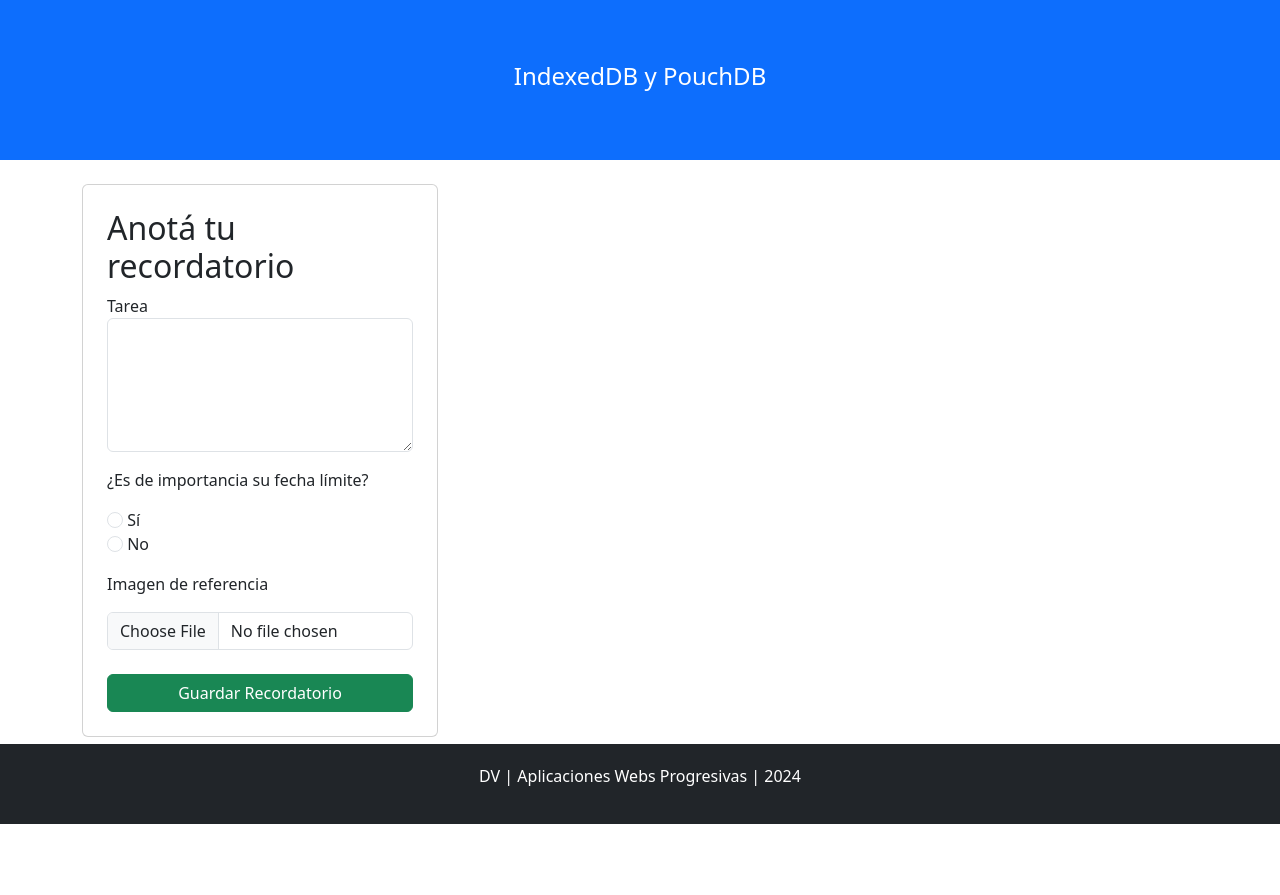
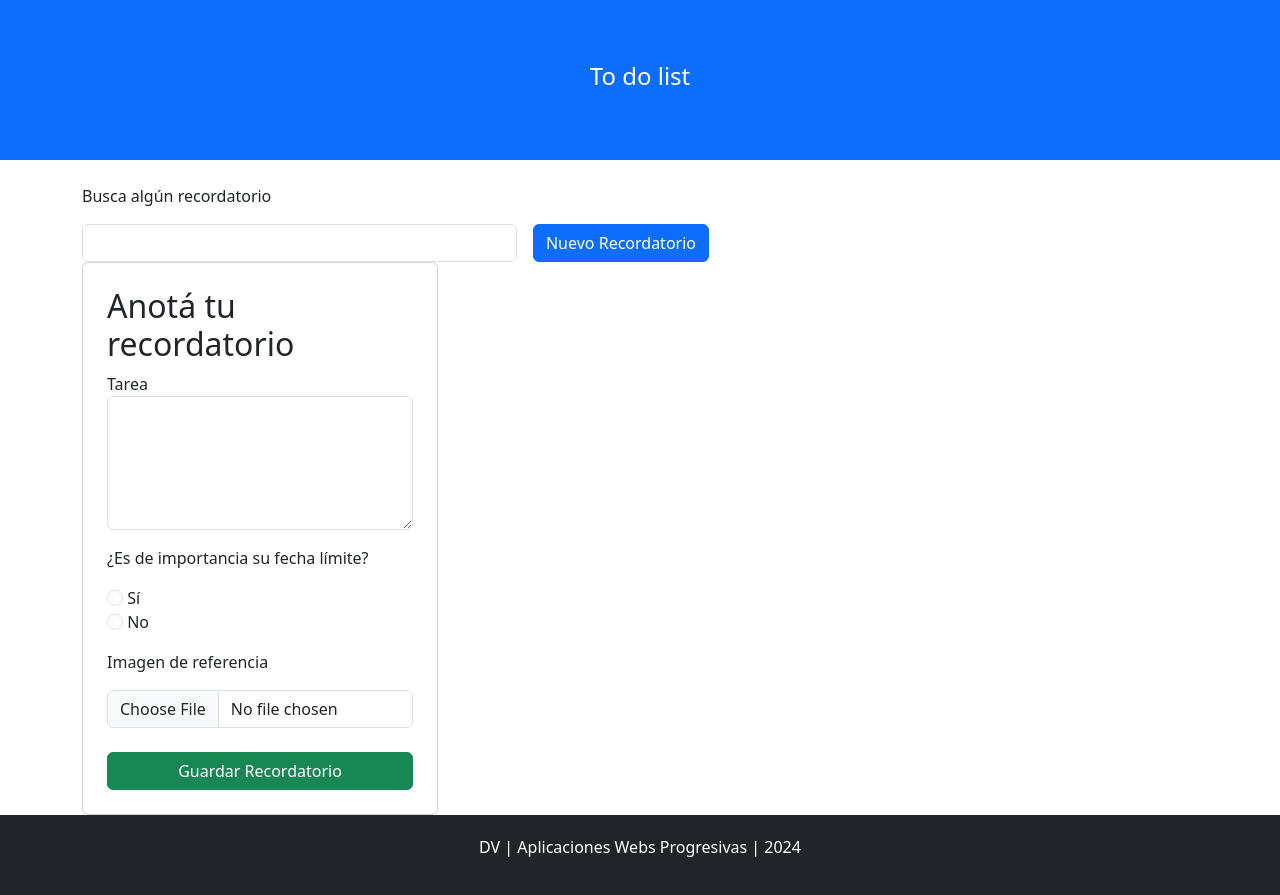
Before and after one commit to melinaescalante/todolist, a plain HTML site: page index.html in a window 1280 px wide. Before the commit the page ends 824 px from the top, so only its background shows below. Drawn offline with nearby package versions, Linux system fonts and the light colour scheme; a script that the page names is missing.

Commit message:
cambiamos template de la vista

```diff
--- a/index.html
+++ b/index.html
@@ -33,11 +33,18 @@
 
 <body>
     <header class="bg-primary text-white">
-        <h1> IndexedDB y PouchDB</h1>
+        <h1> To do list</h1>
     </header>
     <main class="container">
         <div class="row mt-4">
-            <div class="col-md-4">
+            <div class="row ">
+                <p>Busca algún recordatorio</p>
+                <form class="col-12 col-lg-7 col-md-9 column-gap-3 d-flex" action="">
+                    <input class="form-control" type="search" name="" id="">
+                    <input class="btn btn-primary " type="button" value="Nuevo Recordatorio">
+                </form>
+            </div>
+            <div class="col-lg-4 col-md-7">
                 <form action="" enctype="multipart/form-data" class="card p-4">
                     <h2>Anotá tu recordatorio</h2>
                     <label for="nombre">Tarea</label>
```
